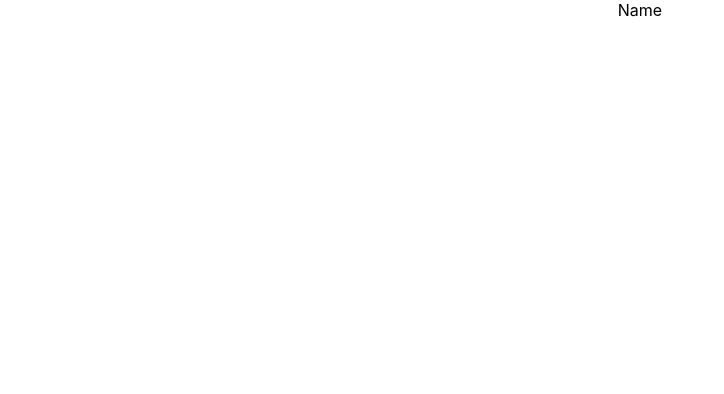
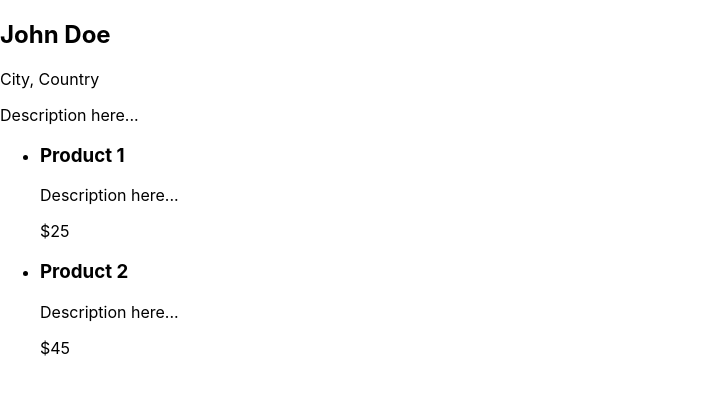
Before and after one commit to EtienneRousseau1/LocalFlair, a React (Create React App) app in the folder frontend/: page / in a window 1280 px wide. Shown: the top 394 px of the page, without its empty margins (0-724 px from the left). Built offline with nearby package versions, Linux system fonts and the light colour scheme.

Commit message:
Started Up Some Frontend

```diff
--- a/frontend/src/App.tsx
+++ b/frontend/src/App.tsx
@@ -1,14 +1,26 @@
-import React, {useState} from 'react';
-import logo from './logo.svg';
-import './App.css';
+import React from 'react';
+import ArtisanProfile from './components/ArtisanProfile';
+import ProductListing from './components/ProductListing';
 
-function App() {
-  const  [webApp, setWebApp] = useState("Name")
-  return (
-    <div className="App">
-      {webApp}
-    </div>
-  );
-}
+const App: React.FC = () => {
+    const sampleArtisan = {
+        id: 1,
+        name: 'John Doe',
+        location: 'City, Country',
+        description: 'Description here...'
+    };
+
+    const sampleProducts = [
+        { id: 1, name: 'Product 1', description: 'Description here...', price: 25 },
+        { id: 2, name: 'Product 2', description: 'Description here...', price: 45 }
+    ];
+
+    return (
+        <div>
+            <ArtisanProfile artisan={sampleArtisan} />
+            <ProductListing products={sampleProducts} />
+        </div>
+    );
+};
 
 export default App;
--- a/frontend/src/components/ArtisanProfile.tsx
+++ b/frontend/src/components/ArtisanProfile.tsx
@@ -0,0 +1,20 @@
+import React from 'react';
+
+interface Artisan {
+    id: number;
+    name: string;
+    location: string;
+    description: string;
+}
+
+const ArtisanProfile: React.FC<{ artisan: Artisan }> = ({ artisan }) => {
+    return (
+        <div>
+            <h2>{artisan.name}</h2>
+            <p>{artisan.location}</p>
+            <p>{artisan.description}</p>
+        </div>
+    );
+};
+
+export default ArtisanProfile;
--- a/frontend/src/components/ProductListing.tsx
+++ b/frontend/src/components/ProductListing.tsx
@@ -0,0 +1,24 @@
+import React from 'react';
+
+interface Product {
+    id: number;
+    name: string;
+    description: string;
+    price: number;
+}
+
+const ProductListing: React.FC<{ products: Product[] }> = ({ products }) => {
+    return (
+        <ul>
+            {products.map(product => (
+                <li key={product.id}>
+                    <h3>{product.name}</h3>
+                    <p>{product.description}</p>
+                    <p>${product.price}</p>
+                </li>
+            ))}
+        </ul>
+    );
+};
+
+export default ProductListing;
```
Also changed, not shown: frontend/src/components/Forum.tsx (+7 -0 lines), frontend/src/components/Map.tsx (+10 -0 lines).
